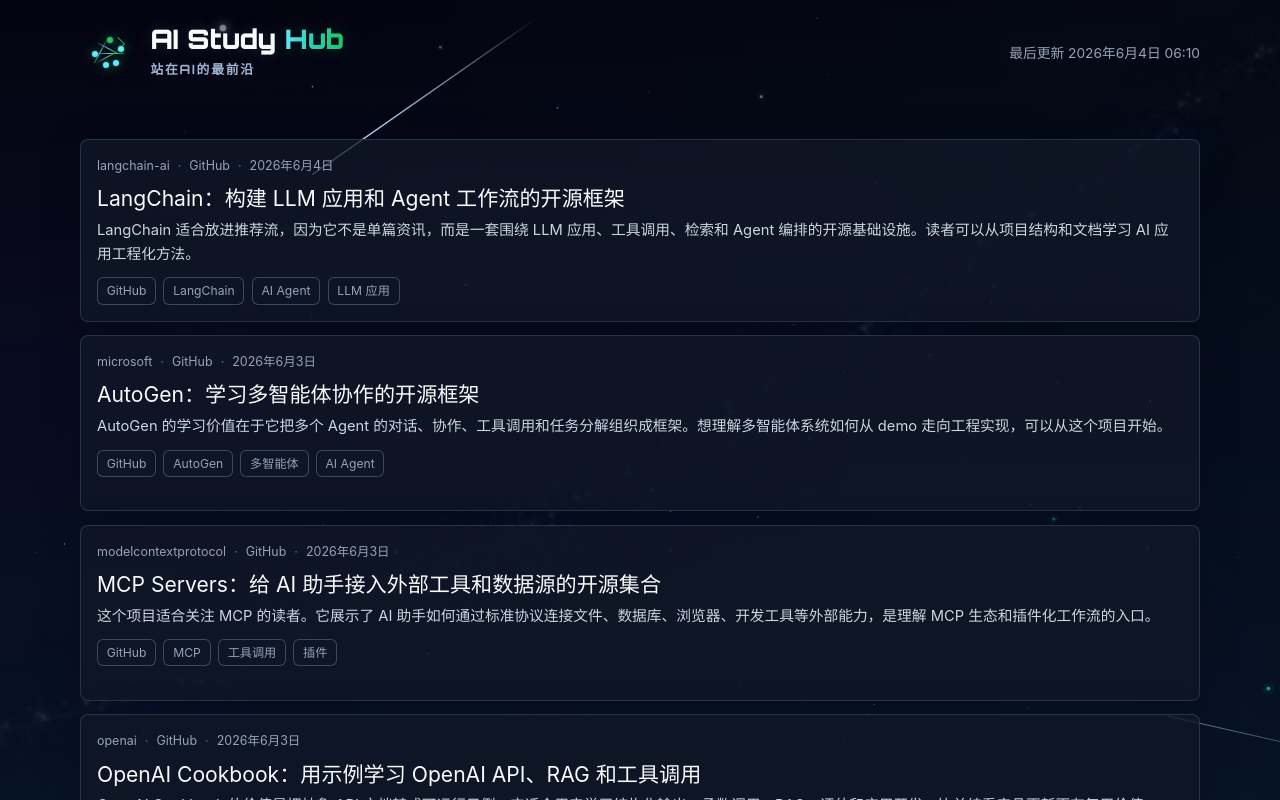
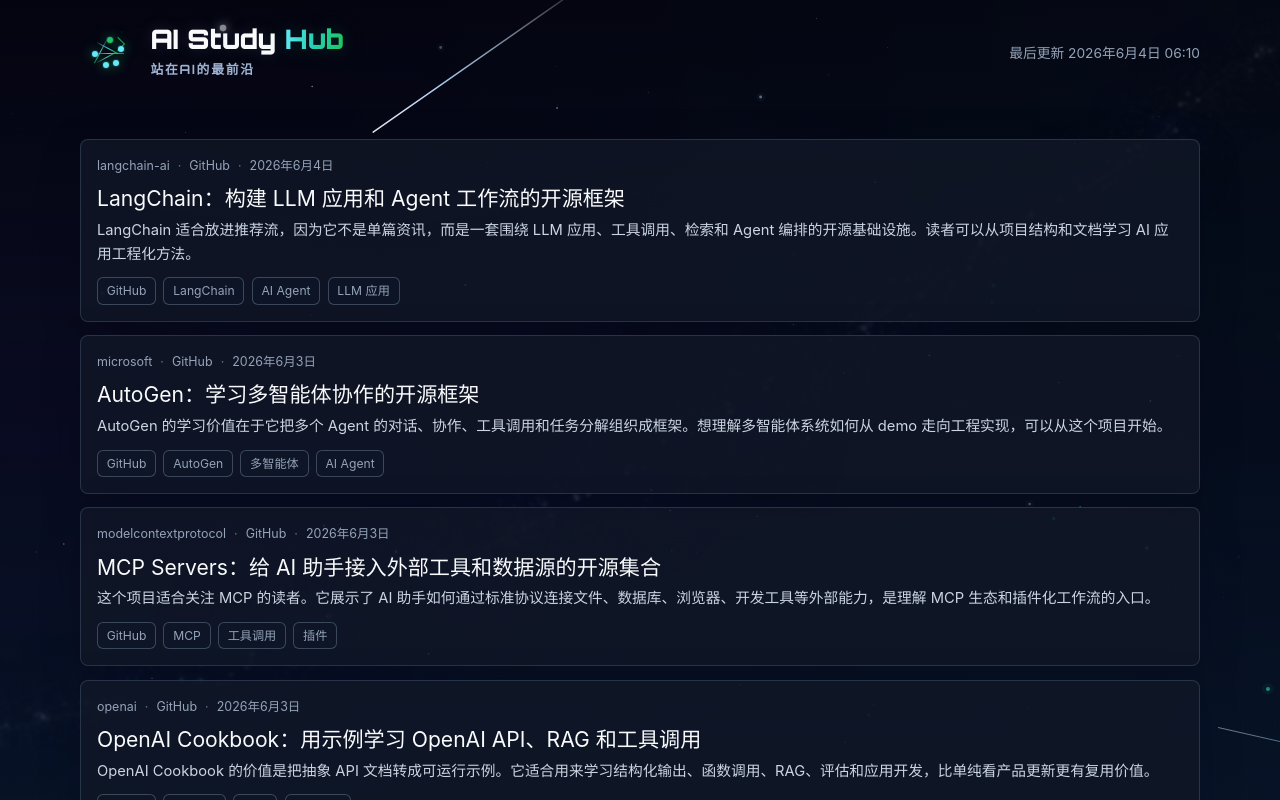
Before and after one commit to LZKDreamer/ai-study-hub, a Next.js app: page / in a window 1280 px wide. Shown: the top 800 px of the page. Built offline with nearby package versions, Linux system fonts and the light colour scheme.

Commit message:
fix: let text-only feed cards size naturally

```diff
--- a/app/globals.css
+++ b/app/globals.css
@@ -518,7 +518,6 @@ button {
   display: grid;
   grid-template-columns: minmax(0, 1fr);
   gap: 1.1rem;
-  min-height: 176px;
   padding: 1rem;
   border: 1px solid var(--border-soft);
   border-radius: 8px;
@@ -530,6 +529,7 @@ button {
 
 .case-card.has-media {
   grid-template-columns: minmax(0, 1fr) 230px;
+  min-height: 176px;
 }
 
 .case-card:hover,
```
